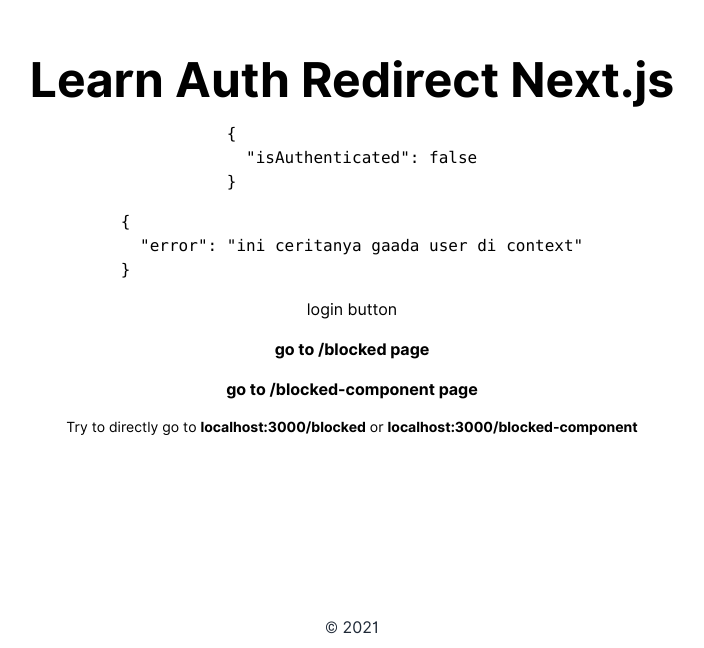
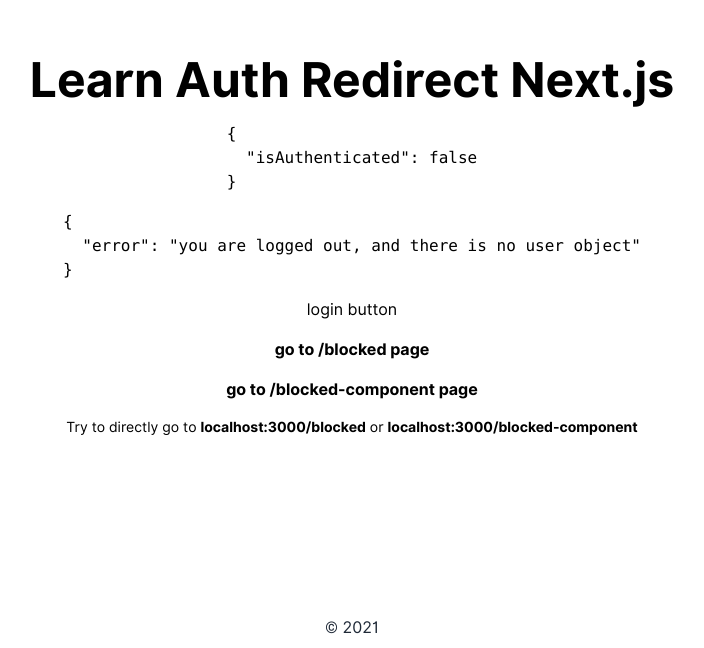
Before and after one commit to theodorusclarence/learn-auth-redirect-nextjs, a Next.js app: page / in a window 1280 px wide. Shown: the part 152-800 px from the top of the page, without its empty margins (288-992 px from the left). Built offline with nearby package versions, Linux system fonts and the light colour scheme.

Commit message:
feat: change copywriting and default state

```diff
--- a/contexts/auth.js
+++ b/contexts/auth.js
@@ -3,9 +3,8 @@
 const AuthContext = createContext();
 
 function AuthProvider({ children }) {
-    const { pathname, events } = useRouter();
     const [user, setUser] = useState({
-        error: 'ini ceritanya gaada user di context',
+        error: 'you are logged out, and there is no user object',
     });
     const [isAuthenticated, setIsAuthenticated] = useState(false);
 
@@ -31,32 +30,8 @@
 
     function logout() {
         setIsAuthenticated(false);
-        setUser({ error: 'ini ceritanya gaada user di context' });
+        setUser({ error: 'you are logged out, and there is no user object' });
     }
-
-    // useEffect(() => {
-    //     getUser();
-    // }, [pathname]);
-
-    // useEffect(() => {
-    //     // Check that a new route is OK
-    //     const handleRouteChange = (url) => {
-    //         if (url !== '/' && !user) {
-    //             window.location.href = '/';
-    //         }
-    //     };
-
-    //     // Check that initial route is OK
-    //     if (pathname !== '/' && user === null) {
-    //         window.location.href = '/';
-    //     }
-
-    //     // Monitor routes
-    //     events.on('routeChangeStart', handleRouteChange);
-    //     return () => {
-    //         events.off('routeChangeStart', handleRouteChange);
-    //     };
-    // }, [user]);
 
     return (
         <AuthContext.Provider value={{ isAuthenticated, user, login, logout }}>
```
